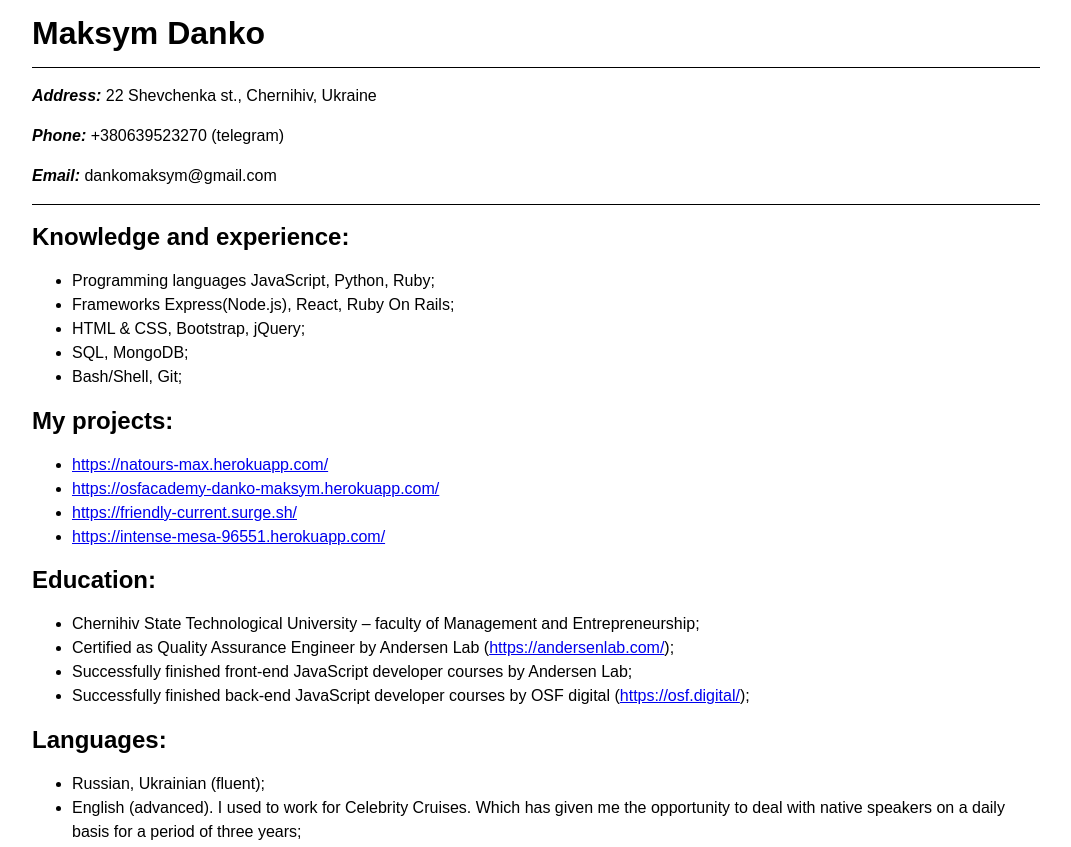
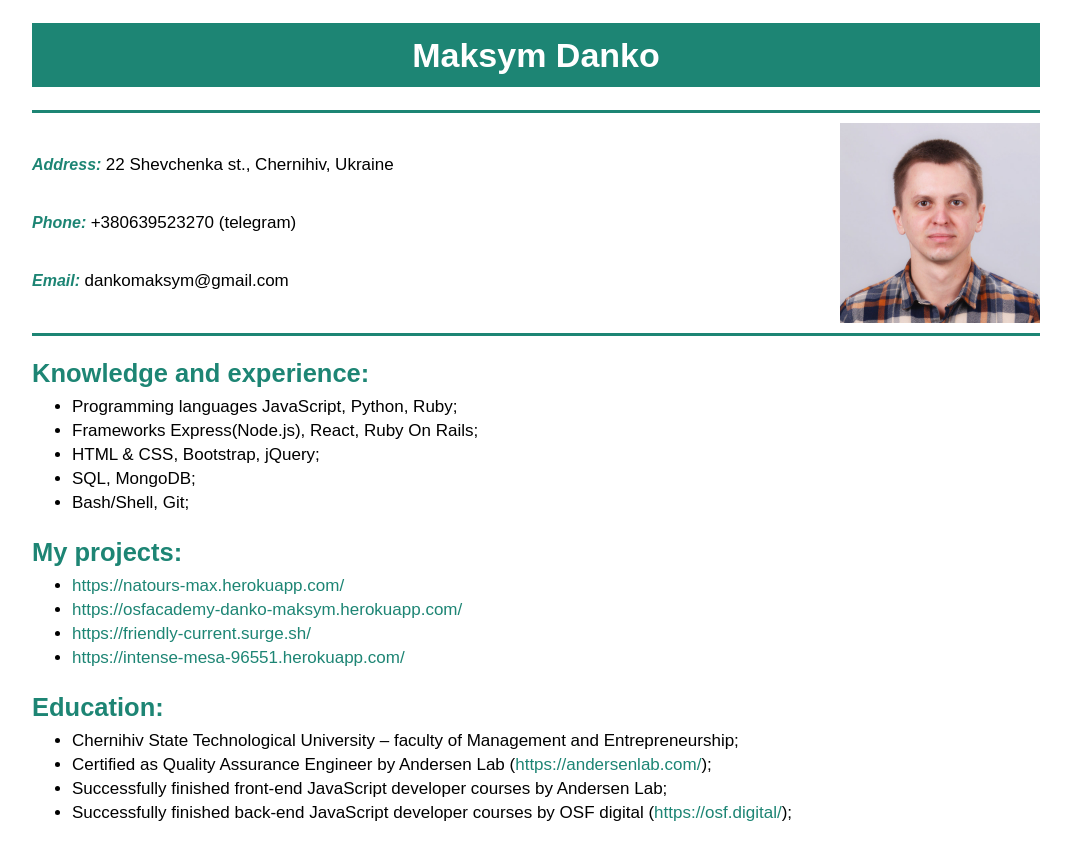
Before and after one commit to dankomax/rsschool-cv, a plain HTML site: page index.html in a window 1280 px wide. Shown: the top 847 px of the page, without its empty margins (104-1175 px from the left). Drawn offline with Linux system fonts and the light colour scheme.

Commit message:
feat: improve decoration

```diff
--- a/index.html
+++ b/index.html
@@ -8,18 +8,21 @@
   </head>
   <body>
     <header>
-      <h1>Maksym Danko</h1>
-      <div class="contact-info">
-        <p>
-          <span class="contacts">Address: </span>22 Shevchenka st., Chernihiv,
-          Ukraine
-        </p>
-        <p><span class="contacts">Phone: </span>+380639523270 (telegram)</p>
-        <p><span class="contacts">Email: </span>dankomaksym@gmail.com</p>
-      </div>
+      <h1 class="header-title">Maksym Danko</h1>
     </header>
     <body>
       <main class="container">
+        <section class="contact-info">
+          <div class="contact-me">
+            <p>
+              <span class="contacts">Address: </span>22 Shevchenka st.,
+              Chernihiv, Ukraine
+            </p>
+            <p><span class="contacts">Phone: </span>+380639523270 (telegram)</p>
+            <p><span class="contacts">Email: </span>dankomaksym@gmail.com</p>
+          </div>
+          <img class="cv-picture" src="dankomaksym.jpg" />
+        </section>
         <section>
           <h2 class="section-header">Knowledge and experience:</h2>
           <ul>
@@ -34,22 +37,28 @@
           <h2 class="section-header">My projects:</h2>
           <ul>
             <li>
-              <a href="https://natours-max.herokuapp.com/">
+              <a href="https://natours-max.herokuapp.com/" target="_blank">
                 https://natours-max.herokuapp.com/
               </a>
             </li>
             <li>
-              <a href="https://osfacademy-danko-maksym.herokuapp.com/">
+              <a
+                href="https://osfacademy-danko-maksym.herokuapp.com/"
+                target="_blank"
+              >
                 https://osfacademy-danko-maksym.herokuapp.com/
               </a>
             </li>
             <li>
-              <a href="https://friendly-current.surge.sh/">
+              <a href="https://friendly-current.surge.sh/" target="_blank">
                 https://friendly-current.surge.sh/
               </a>
             </li>
             <li>
-              <a href="https://intense-mesa-96551.herokuapp.com/">
+              <a
+                href="https://intense-mesa-96551.herokuapp.com/"
+                target="_blank"
+              >
                 https://intense-mesa-96551.herokuapp.com/
               </a>
             </li>
@@ -65,6 +74,7 @@
             <li>
               Certified as Quality Assurance Engineer by Andersen Lab (<a
                 href="https://andersenlab.com/"
+                target="_blank"
                 >https://andersenlab.com/</a
               >);
             </li>
@@ -74,7 +84,9 @@
             </li>
             <li>
               Successfully finished back-end JavaScript developer courses by OSF
-              digital (<a href="https://osf.digital/">https://osf.digital/</a>);
+              digital (<a href="https://osf.digital/" target="_blank"
+                >https://osf.digital/</a
+              >);
             </li>
           </ul>
         </section>
--- a/style.css
+++ b/style.css
@@ -1,17 +1,68 @@
+:root {
+  --white: #ffffff;
+  --coral: #1d8574;
+}
+
 html {
   font-family: Arial, sans-serif;
-  font-size: 16px;
+  font-size: 17px;
   line-height: 24px;
   max-width: 1024px;
   margin: 0 auto;
 }
 
+ul {
+  margin: 0;
+}
+
+a {
+  color: var(--coral);
+  text-decoration: none;
+}
+
+a:hover {
+  color: var(--white);
+  background-color: var(--coral);
+}
+
 .contact-info {
-  border-top: 1px solid #000000;
-  border-bottom: 1px solid #000000;
+  display: flex;
+  justify-content: space-between;
+  border-top: 3px solid var(--coral);
+  border-bottom: 3px solid var(--coral);
+  padding: 0;
+}
+
+.contact-me {
+  display: flex;
+  flex-direction: column;
+  justify-content: center;
 }
 
 .contacts {
+  font-size: 16px;
   font-weight: bold;
   font-style: italic;
 }
+
+.cv-picture {
+  width: 200px;
+  margin: 10px 0;
+  padding: 0;
+}
+
+.header-title {
+  text-align: center;
+  background-color: var(--coral);
+  color: var(--white);
+  padding: 20px 0px;
+}
+
+.section-header {
+  color: var(--coral);
+  margin: 25px 0px 10px;
+}
+
+.contacts {
+  color: var(--coral);
+}
```
